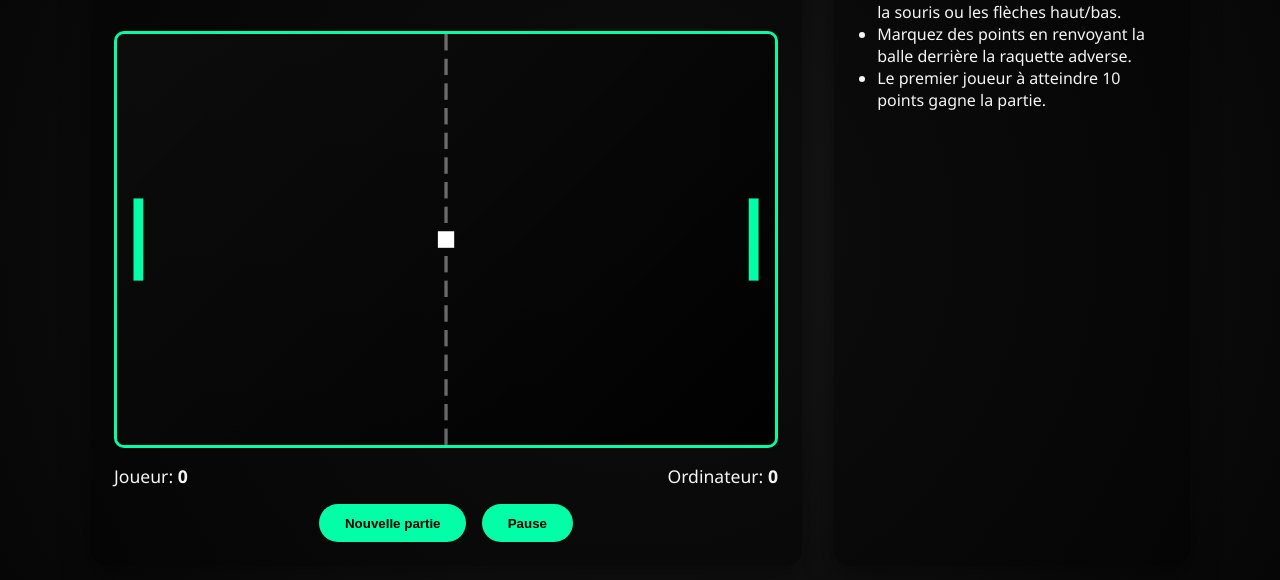
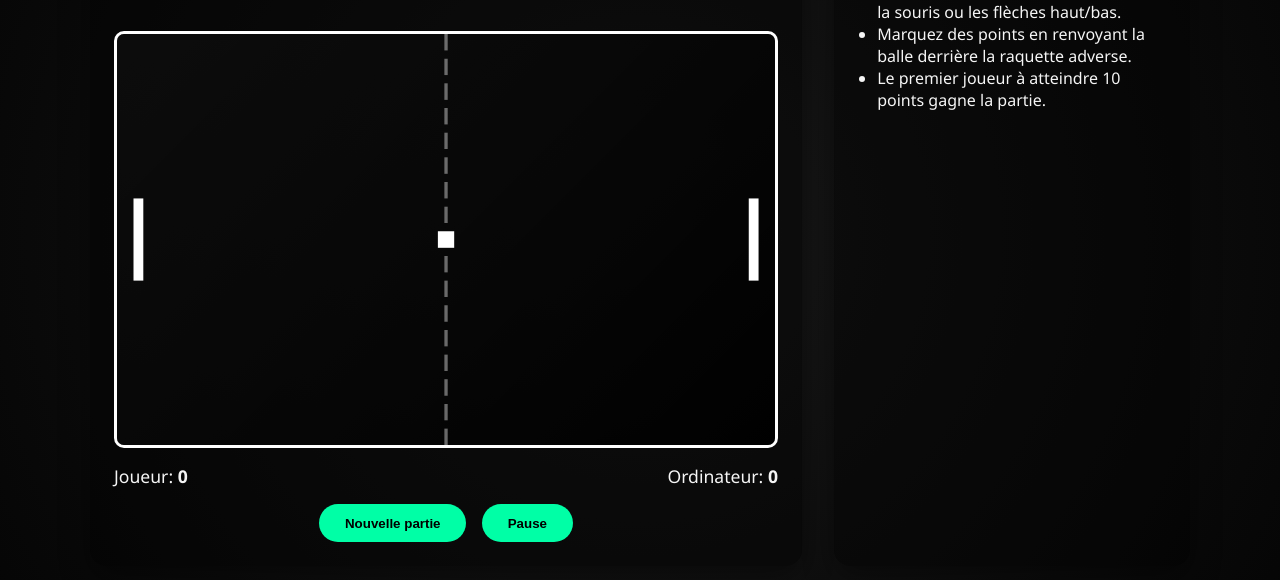
Before and after one commit to florenttechou/JeuPong, a plain HTML site: page index.html in a window 1280 px wide. Shown: the part 166-746 px from the top of the page. Drawn offline with Linux system fonts and the light colour scheme.

Commit message:
Change paddle and border colors to white

```diff
--- a/script.js
+++ b/script.js
@@ -7,7 +7,7 @@ const computerScoreElement = document.getElementById("computer-score");
 
 const TABLE_COLOR = "rgba(0, 0, 0, 0.6)";
 const NET_COLOR = "rgba(255, 255, 255, 0.4)";
-const PADDLE_COLOR = "#00ffa6";
+const PADDLE_COLOR = "#ffffff";
 const BALL_COLOR = "#ffffff";
 
 const MAX_SCORE = 10;
--- a/style.css
+++ b/style.css
@@ -37,7 +37,7 @@ h1 {
 canvas {
   display: block;
   width: 100%;
-  border: 3px solid #00ffa6;
+  border: 3px solid #ffffff;
   border-radius: 10px;
   background: linear-gradient(135deg, rgba(255, 255, 255, 0.1), rgba(0, 0, 0, 0.8));
 }
```
